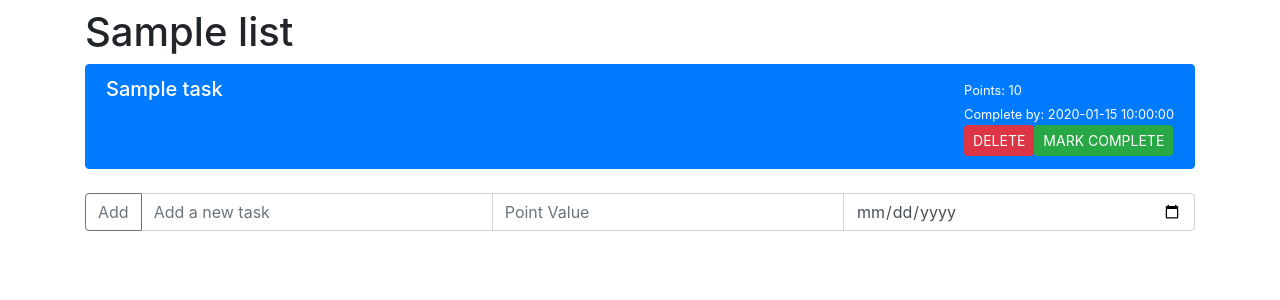
After one commit to parthmparmar/honeydo, a Flask app: template hdo/templates/tasks.html in a window 1280 px wide. The commit adds this page. Shown: the top 300 px of the page. Run offline with Flask 2, Linux system fonts and the light colour scheme; tables that the repository leaves empty hold one stand-in row (values such as "Sample post"); the template is opened without the code that fills it: values that come from a table or form of the project are taken from there, most other values are stand-ins (such as "Sample title", 1, 10 or a date in 2020); some libraries are stand-ins or nearby versions.

Commit message:
added task list page and email checking

```diff
--- a/hdo/templates/base/alerts.html
+++ b/hdo/templates/base/alerts.html
@@ -8,7 +8,7 @@
   <!-- Categories: success (green), info (blue), warning (yellow), danger (red) -->
   {% if messages %}
   {% for category, message in messages %}
-  {% if cattogery == "message" %}
+  {% if category == "message" %}
     <div class="alert alert-warning alert-dismissible fade show" role="alert">
   {% else %}
     <div class="alert alert-{{ category }} alert-dismissible fade show" role="alert">
--- a/hdo/templates/register.html
+++ b/hdo/templates/register.html
@@ -2,6 +2,7 @@
 {% block body %}
 
 <div class="container">
+  {% include "base/alerts.html" %}
   <form action="/register" method="POST">
     <div class="form-group">
       <label for="email">Email address</label>
--- /dev/null
+++ b/hdo/templates/tasks.html
@@ -0,0 +1,53 @@
+{% extends "base/base_html.html" %}
+{% block body %}
+
+<div class="container">
+  {% include "base/alerts.html" %}
+  <div class="lists-view">
+    <h1>{{ list.list_name }}</h1>
+    {% for tasks in task_data.tasks %}
+    <div class="list-group">
+
+    <a href="#" class="list-group-item list-group-item-action active">
+      <div class="d-flex w-100 justify-content-between">
+        <h5 class="mb-1">{{ tasks.task_name }}</h5>
+        <div>
+        <small>Points: {{tasks.points}}</small><br>
+        <small>Complete by: {{ tasks.due_date }}</small><br>
+        <table>
+          <tr>
+            <form action="/api/{{list.list_id}}/task/{{tasks.task_id}}/delete" method="POST">
+              <button type="submit" class="btn btn-danger btn-sm">DELETE</button>
+            </form>
+            <form action="/api/{{list.list_id}}/task/{{tasks.task_id}}/update_state" method="POST">
+              <button type="submit" class="btn btn-success btn-sm">MARK COMPLETE</button>
+            </form>
+          </tr>
+        </table>
+        <!--<small><a action="/api/task/{{task_id}}/delete">DELETE</a></small>-->
+        </div>
+      </div>
+    </a>
+    </div>
+    {% endfor %}
+</div>
+
+<br>
+  <div class="list-add-div">
+    <form class="add-task" action="/api/task/{{list_id}}/add" method="POST">
+      <div class="input-group mb-3">
+        <div class="input-group-prepend">
+          <button class="btn btn-outline-secondary" type="submit">Add</button>
+        </div>
+        <input name="task_name" type="text" class="form-control" placeholder="Add a new task" required>
+        <input name="points" type="number" class="form-control" placeholder="Point Value" required>
+        <input name="due_date" type="date" class="form-control" placeholder="Due Date" required>
+      </div>
+    </form>
+  </div>
+</div>
+
+{% endblock %}
+{% block javascript %}
+<script type="text/javascript" src="{{ url_for('static', filename='script/dashboard.js') }}"></script>
+{% endblock %}
```
Also changed, not shown: hdo/models.py (+5 -3 lines), hdo/views.py (+53 -5 lines).
